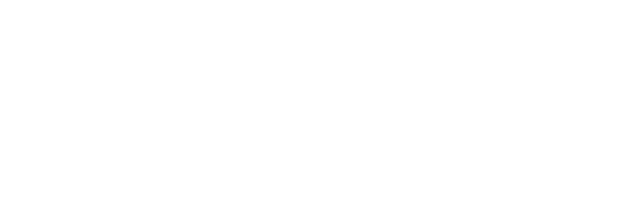
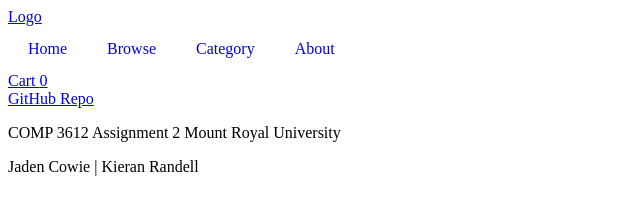
Before and after one commit to krand021/COMP3612-assign2, a plain HTML site: page index.html in a window 1280 px wide. Shown: the whole page, without its empty margins (0-640 px from the left). Drawn offline with Linux system fonts and the light colour scheme.

Commit message:
barebones header and footer we are cooked

```diff
--- a/index.html
+++ b/index.html
@@ -9,9 +9,37 @@
 </head>
 
 <body>
-    <main>
+    <header>
+    <a href="#" data-view="home" class="logo">Logo</a>
 
-    </main>
+    <nav>
+      <a href="#" data-view="home">Home</a>
+      <a href="#" data-view="browse">Browse</a>
+      <a href="#" data-view="category">Category</a>
+      <a href="#" data-view="about">About</a>
+    </nav>
+
+    <a href="#" data-view="cart" class="cart-link">
+      Cart <span id="cart-count">0</span>
+    </a>
+  </header>
+
+  <main>
+    <section id="home"></section>
+    <section id="category" class="hidden"></section>
+    <section id="browse" class="hidden"></section>
+    <section id="product" class="hidden"></section>
+    <section id="cart" class="hidden"></section>
+  </main>
+
+  <dialog id="about"></dialog>
+
+  <footer>
+    <a href="https://github.com/krand021/COMP3612-assign2">GitHub Repo</a>
+    <p>COMP 3612 Assignment 2 Mount Royal University</p>
+    <p>Jaden Cowie | Kieran Randell</p>
+
+  </footer>
 </body>
 
 </html>
--- a/styles.css
+++ b/styles.css
@@ -0,0 +1,12 @@
+header nav{
+    list-style-type: none;
+  text-decoration: none;
+
+    display: flex;
+}
+
+header nav a{
+    display: block;
+    text-decoration: none;
+    padding: 14px 20px;
+}
```
